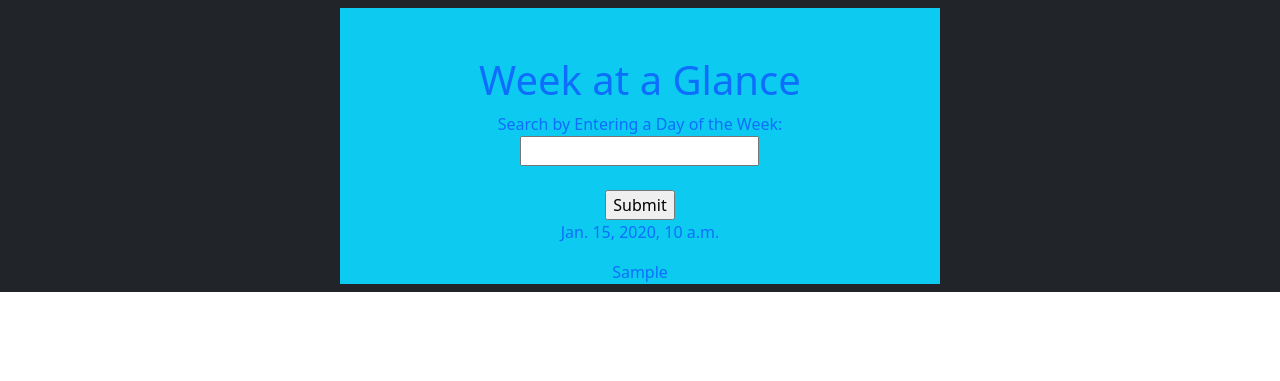
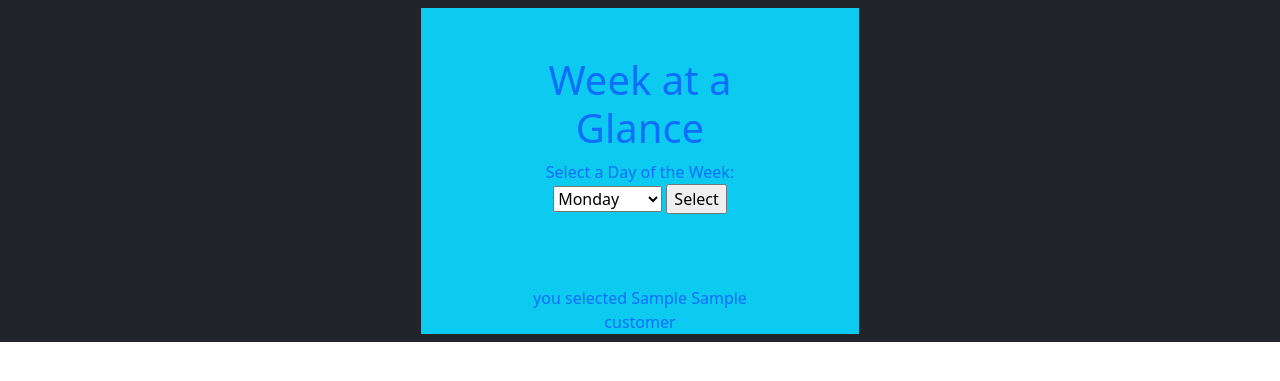
Before and after one commit to lottguthrie/Trash-Collector, a Django app: template trash_collector/employees/templates/employees/weekly_pickup.html in a window 1280 px wide. Shown: the top 381 px of the page. Run offline with Django 3.2, Linux system fonts and the light colour scheme; tables that the repository leaves empty hold one stand-in row (values such as "Sample post"); the template is opened without the code that fills it: values that come from a table or form of the project are taken from there, most other values are stand-ins (such as "Sample title", 1, 10 or a date in 2020).

Commit message:
Fixed code in weekly_pickup for function and html page

```diff
--- a/trash_collector/employees/templates/employees/weekly_pickup.html
+++ b/trash_collector/employees/templates/employees/weekly_pickup.html
@@ -9,45 +9,35 @@
 
 <form action="{% url 'employees:weekly_pickup' %}" method="post">
     {% csrf_token %}
-    Search by Entering a Day of the Week: <input type="text" name='weekly_pickup' id='weekly_pickup' value="{{customers_today.weekly_pickup}}">
-    <br />
-    <br />
-    <input type="submit" value="Submit">
-    <!-- <button type="button" class="btn btn-warning">Submit </button>   -->
-    <p>{{today}}</p>
-</form>
+    <label for="week">Select a Day of the Week:</label>
+        <select name="week" id="week">
+            <option value="Monday">Monday</option>
+            <option value="Tuesday">Tuesday</option>
+            <option value="Wednesday">Wednesday</option>
+            <option value="Thursday">Thursday</option>
+            <option value="Friday">Friday</option>
+        </select>
+    <input type="submit" value=Select>
+</form action="{% url 'employees:weekly_pickup' %}" method="post">
+<br />
+<br />
+<br />
+
+
+
+you selected {{day_chose}}
 
     {% for customer in customer_today %}
-    {{day_entered}}
+    {{customer.name}}
+    <!-- {{today}}
+    {{day_entered}} -->
     {% endfor %}
 
 
 
 
 
-    <!-- <div class="dropdown">
-        <button
-          class="btn btn-primary dropdown-toggle"
-          type="button"
-          id="dropdownMenuButton"
-          data-mdb-toggle="dropdown"
-          aria-expanded="false"
-        >
-          Dropdown button
-        </button>
 
-        <ul class="dropdown-menu" aria-labelledby="dropdownMenuButton">
-            {% for customer in week_days %}
-            <li><a class="dropdown-item" href='employees: weekly_pickup', 0>Monday</a></li>
-            <li><a class="dropdown-item" href="#">Another action</a></li>
-            {% endfor %}
-        </ul>
-      </div> -->
-  <!-- <ul>
-    {% for customer in selected_day %}
-    <p>{{customer.name}}</p>
-    {% endfor %}
-  </ul> -->
 
 
 {% endblock %}
```
Also changed, not shown: trash_collector/employees/views.py (+10 -22 lines).
